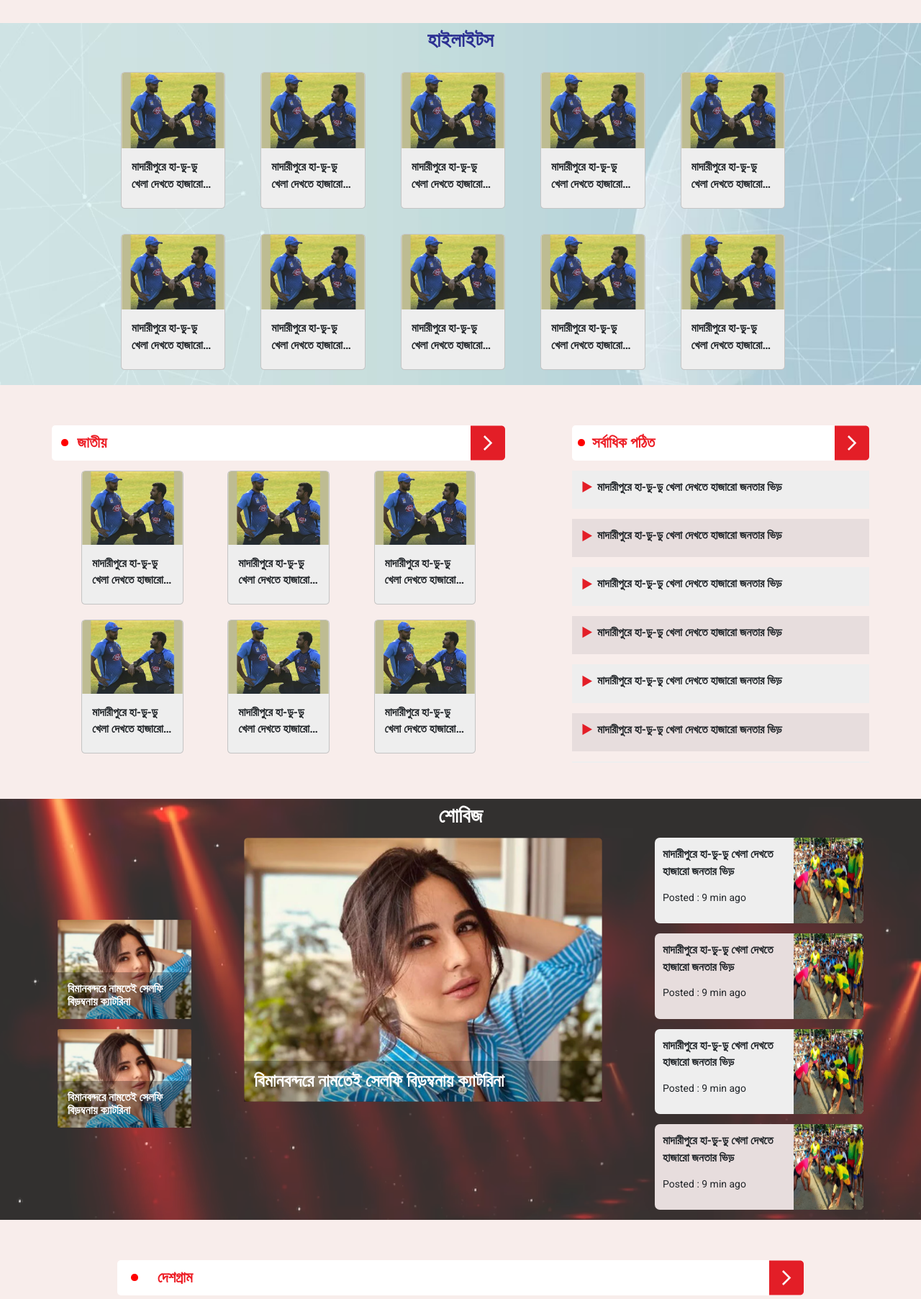
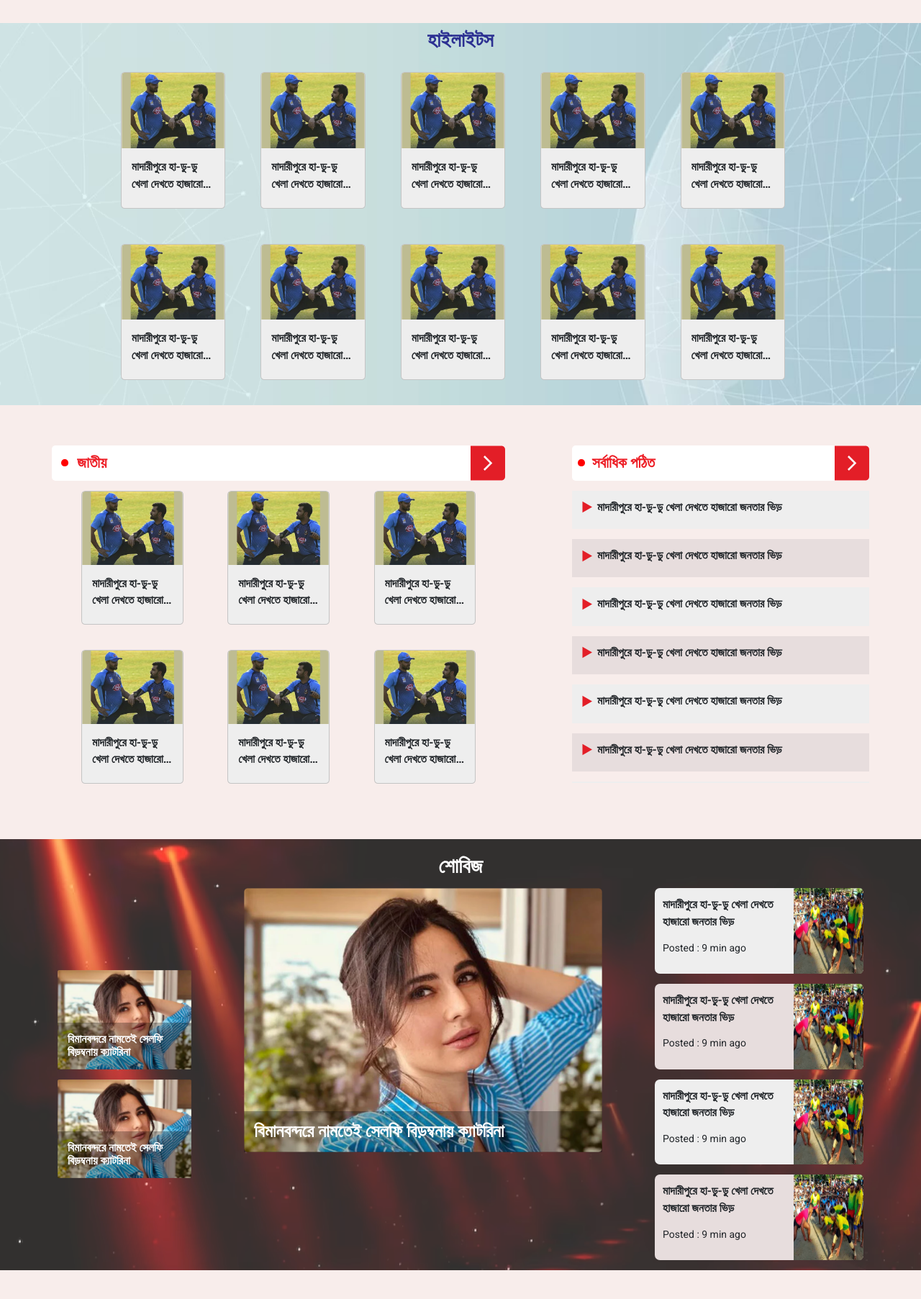
Before and after one commit to Orbin-Ahmed/NewsPortal, a Django app: template main/templates/client/landing_page.html in a window 1280 px wide. Shown: the part 1266-3071 px from the top of the page at 72% size. Run offline with Django 4.2, Linux system fonts and the light colour scheme; the template is opened without the code that fills it, so the values that code supplies are empty; some libraries are stand-ins or nearby versions.

Commit message:
margin for mobile fixed

```diff
--- a/main/templates/client/landing_section/section_2.html
+++ b/main/templates/client/landing_section/section_2.html
@@ -2,7 +2,7 @@
 <div class="row d-flex mt-5 background-highlights">
     <p class="headline text-center mt-2" style="color: var(--highlight-title)">হাইলাইটস</p>
     <div class="row d-flex justify-content-evenly mt-3 mb-4">
-        <div class="col-md-2">
+        <div class="col-md-2 mb-3">
             <div class="card" style="background: var(--card-primary-bg)">
                 <img src="{% static 'images/tamim.png' %}" class="card-img-top" alt="...">
                 <div class="card-body">
@@ -11,7 +11,7 @@
                 </div>
             </div>
         </div>
-        <div class="col-md-2">
+        <div class="col-md-2 mb-3">
             <div class="card" style="background: var(--card-primary-bg)">
                 <img src="{% static 'images/tamim.png' %}" class="card-img-top" alt="...">
                 <div class="card-body">
@@ -20,7 +20,7 @@
                 </div>
             </div>
         </div>
-        <div class="col-md-2">
+        <div class="col-md-2 mb-3">
             <div class="card" style="background: var(--card-primary-bg)">
                 <img src="{% static 'images/tamim.png' %}" class="card-img-top" alt="...">
                 <div class="card-body">
@@ -29,7 +29,7 @@
                 </div>
             </div>
         </div>
-        <div class="col-md-2">
+        <div class="col-md-2 mb-3">
             <div class="card" style="background: var(--card-primary-bg)">
                 <img src="{% static 'images/tamim.png' %}" class="card-img-top" alt="...">
                 <div class="card-body">
@@ -38,7 +38,7 @@
                 </div>
             </div>
         </div>
-        <div class="col-md-2">
+        <div class="col-md-2 mb-3">
             <div class="card" style="background: var(--card-primary-bg)">
                 <img src="{% static 'images/tamim.png' %}" class="card-img-top" alt="...">
                 <div class="card-body">
@@ -49,7 +49,7 @@
         </div>
     </div>
     <div class="row d-flex justify-content-evenly mt-3 mb-4">
-        <div class="col-md-2">
+        <div class="col-md-2 mb-3">
             <div class="card" style="background: var(--card-primary-bg)">
                 <img src="{% static 'images/tamim.png' %}" class="card-img-top" alt="...">
                 <div class="card-body">
@@ -58,7 +58,7 @@
                 </div>
             </div>
         </div>
-        <div class="col-md-2">
+        <div class="col-md-2 mb-3">
             <div class="card" style="background: var(--card-primary-bg)">
                 <img src="{% static 'images/tamim.png' %}" class="card-img-top" alt="...">
                 <div class="card-body">
@@ -67,7 +67,7 @@
                 </div>
             </div>
         </div>
-        <div class="col-md-2">
+        <div class="col-md-2 mb-3">
             <div class="card" style="background: var(--card-primary-bg)">
                 <img src="{% static 'images/tamim.png' %}" class="card-img-top" alt="...">
                 <div class="card-body">
@@ -76,7 +76,7 @@
                 </div>
             </div>
         </div>
-        <div class="col-md-2">
+        <div class="col-md-2 mb-3">
             <div class="card" style="background: var(--card-primary-bg)">
                 <img src="{% static 'images/tamim.png' %}" class="card-img-top" alt="...">
                 <div class="card-body">
@@ -85,7 +85,7 @@
                 </div>
             </div>
         </div>
-        <div class="col-md-2">
+        <div class="col-md-2 mb-3">
             <div class="card" style="background: var(--card-primary-bg)">
                 <img src="{% static 'images/tamim.png' %}" class="card-img-top" alt="...">
                 <div class="card-body">
--- a/main/templates/client/landing_section/section_3.html
+++ b/main/templates/client/landing_section/section_3.html
@@ -9,7 +9,7 @@
         </div>
 
         <div class="row d-flex justify-content-evenly mt-3 mb-4">
-            <div class="col-md-3">
+            <div class="col-md-3 mb-3">
                 <div class="card" style="background: var(--card-primary-bg)">
                     <img src="{% static 'images/tamim.png' %}" class="card-img-top" alt="...">
                     <div class="card-body">
@@ -18,7 +18,7 @@
                     </div>
                 </div>
             </div>
-            <div class="col-md-3">
+            <div class="col-md-3 mb-3">
                 <div class="card" style="background: var(--card-primary-bg)">
                     <img src="{% static 'images/tamim.png' %}" class="card-img-top" alt="...">
                     <div class="card-body">
@@ -27,7 +27,7 @@
                     </div>
                 </div>
             </div>
-            <div class="col-md-3">
+            <div class="col-md-3 mb-3">
                 <div class="card" style="background: var(--card-primary-bg)">
                     <img src="{% static 'images/tamim.png' %}" class="card-img-top" alt="...">
                     <div class="card-body">
@@ -39,7 +39,7 @@
         </div>
 
         <div class="row d-flex justify-content-evenly mt-3 mb-4">
-            <div class="col-md-3">
+            <div class="col-md-3 mb-3">
                 <div class="card" style="background: var(--card-primary-bg)">
                     <img src="{% static 'images/tamim.png' %}" class="card-img-top" alt="...">
                     <div class="card-body">
@@ -48,7 +48,7 @@
                     </div>
                 </div>
             </div>
-            <div class="col-md-3">
+            <div class="col-md-3 mb-3">
                 <div class="card" style="background: var(--card-primary-bg)">
                     <img src="{% static 'images/tamim.png' %}" class="card-img-top" alt="...">
                     <div class="card-body">
@@ -57,7 +57,7 @@
                     </div>
                 </div>
             </div>
-            <div class="col-md-3">
+            <div class="col-md-3 mb-3">
                 <div class="card" style="background: var(--card-primary-bg)">
                     <img src="{% static 'images/tamim.png' %}" class="card-img-top" alt="...">
                     <div class="card-body">
--- a/main/templates/client/landing_section/section_4.html
+++ b/main/templates/client/landing_section/section_4.html
@@ -1,6 +1,6 @@
 {% load static %}
 <div class="row d-flex justify-content-evenly mt-5 mb-5 background-showbiz">
-    <p class="headline text-center mt-2" style="color: var(--white)">শোবিজ</p>
+    <p class="headline text-center mt-4" style="color: var(--white)">শোবিজ</p>
     <div class="col-md-2 d-flex align-items-center">
         <div>
             <div class="img-container mb-3">
```
